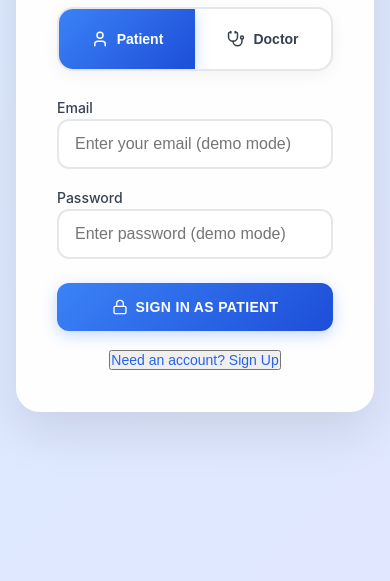
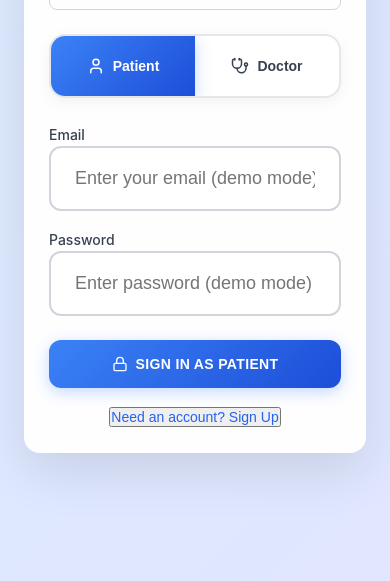
Before and after one commit to lyode/RECLIP, a plain HTML site: page index.html in a window 390 px wide. Shown: the part 263-844 px from the top of the page. Drawn offline with nearby package versions, Linux system fonts and the light colour scheme.

Commit message:
Update index.html

```diff
--- a/index.html
+++ b/index.html
@@ -2,7 +2,7 @@
 <html lang="en">
 <head>
     <meta charset="UTF-8">
-    <meta name="viewport" content="width=device-width, initial-scale=1.0, maximum-scale=5.0, user-scalable=yes">
+    <meta name="viewport" content="width=device-width, initial-scale=1.0, maximum-scale=1.0, user-scalable=no, viewport-fit=cover">
     <meta name="theme-color" content="#3b82f6">
     <meta name="apple-mobile-web-app-capable" content="yes">
     <meta name="apple-mobile-web-app-status-bar-style" content="default">
@@ -161,13 +161,16 @@
 
         .input {
             width: 100%;
-            padding: 0.875rem 1rem;
+            padding: 1rem 1.25rem;
             border: 2px solid var(--gray-200);
             border-radius: 0.75rem;
-            font-size: 1rem;
-            min-height: 48px;
+            font-size: 1.125rem;
+            min-height: 52px;
             background: white;
             transition: all 0.3s ease;
+            -webkit-appearance: none;
+            -webkit-tap-highlight-color: transparent;
+            touch-action: manipulation;
         }
 
         .input:focus {
@@ -175,6 +178,23 @@
             border-color: var(--primary-color);
             box-shadow: 0 0 0 4px rgba(59, 130, 246, 0.1);
             transform: translateY(-1px);
+        }
+
+        /* Mobile-specific input improvements */
+        @media (max-width: 768px) {
+            .input {
+                font-size: 1.125rem;
+                min-height: 56px;
+                padding: 1.125rem 1.25rem;
+                border-width: 2px;
+                -webkit-user-select: text;
+                user-select: text;
+            }
+
+            .input:focus {
+                transform: none;
+                box-shadow: 0 0 0 3px rgba(59, 130, 246, 0.2);
+            }
         }
 
         .grid {
@@ -699,6 +719,21 @@
             border: 1px solid rgba(255, 255, 255, 0.3);
         }
 
+        /* Mobile login improvements */
+        @media (max-width: 768px) {
+            .login-card {
+                padding: 1.5rem;
+                margin: 1rem;
+                border-radius: 1rem;
+                max-width: none;
+            }
+
+            .login-container {
+                padding: 0.5rem;
+                align-items: center;
+            }
+        }
+
         .modal {
             position: fixed;
             top: 0;
@@ -826,6 +861,33 @@
 
         .color-option.selected::after {
             opacity: 1;
+        }
+
+        /* Mobile touch and input optimizations */
+        @media (max-width: 768px) {
+            * {
+                -webkit-tap-highlight-color: transparent;
+                -webkit-touch-callout: none;
+            }
+
+            input, textarea, select {
+                -webkit-appearance: none;
+                border-radius: 0.75rem;
+                font-size: 1.125rem !important; /* Prevents zoom on iOS */
+            }
+
+            .login-card input {
+                font-size: 1.125rem !important;
+                padding: 1.25rem 1.5rem !important;
+                min-height: 60px !important;
+                border: 2px solid var(--gray-300) !important;
+                background: #ffffff !important;
+            }
+
+            .login-card input:focus {
+                border-color: var(--primary-color) !important;
+                box-shadow: 0 0 0 3px rgba(59, 130, 246, 0.15) !important;
+            }
         }
 
         /* Mobile Responsive Design */
@@ -1264,6 +1326,11 @@
                 createElement('div', { className: 'flex items-center justify-center mb-4' }, [
                     createIcon('pill', 32),
                     createElement('h1', { className: 'text-2xl font-bold text-gray-800 ml-2' }, ['Medicine Tracker'])
+                ]),
+                createElement('div', { className: 'bg-blue-50 border border-blue-200 rounded-lg p-3 mb-4' }, [
+                    createElement('p', { className: 'text-sm text-blue-700' }, [
+                        '📱 Demo Mode: Enter any email and password to login'
+                    ])
                 ])
             ]);
 
@@ -1304,6 +1371,11 @@
                                 AppState.loginForm.email = e.target.value;
                             },
                             placeholder: 'Enter your email (demo mode)',
+                            autocomplete: 'email',
+                            autocapitalize: 'none',
+                            autocorrect: 'off',
+                            spellcheck: 'false',
+                            inputmode: 'email',
                             required: true
                         })
                     ]),
@@ -1317,6 +1389,7 @@
                                 AppState.loginForm.password = e.target.value;
                             },
                             placeholder: 'Enter password (demo mode)',
+                            autocomplete: 'current-password',
                             required: true
                         })
                     ]),
```
